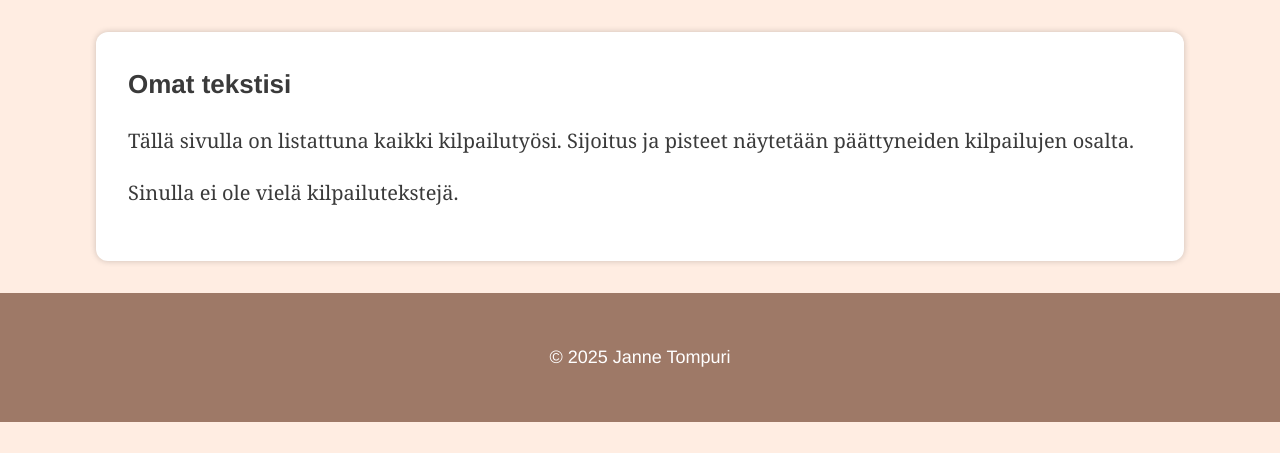
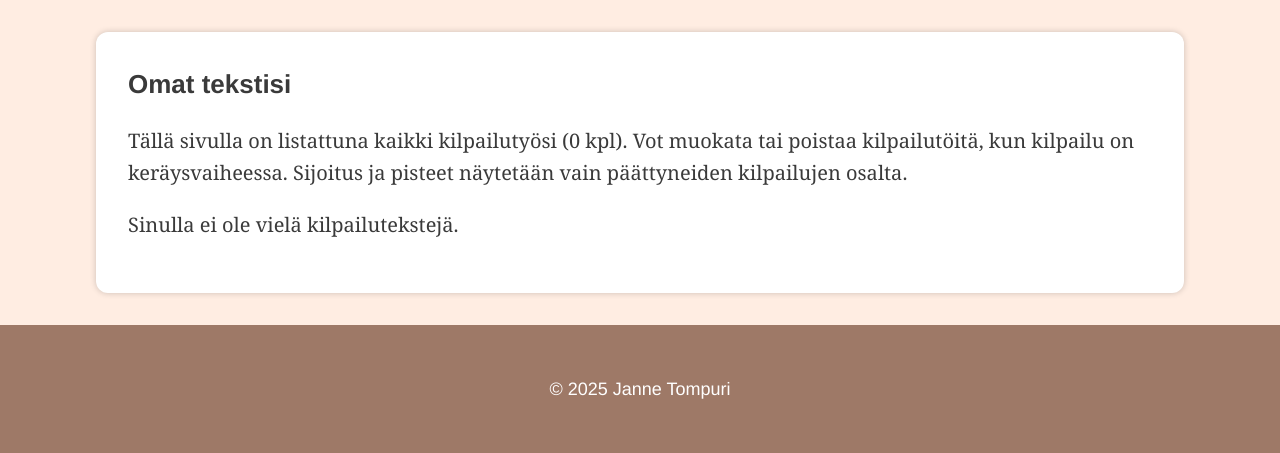
Before and after one commit to jtompuri/writing-contest-web-app, a Flask app: page /my_texts in a window 1280 px wide. Shown: the part 119-572 px from the top of the page. Run offline with Flask 3, Linux system fonts and the light colour scheme; the visitor is signed in with stand-in values (Sample User, id 1); data comes from the database, SQL or seed files in the repository; data that the repository does not hold is empty.

Commit message:
Added total count of user's entries

```diff
--- a/routes/entries.py
+++ b/routes/entries.py
@@ -82,6 +82,7 @@ def my_texts():
         flash("Kirjaudu sisään nähdäksesi omat tekstisi.")
         return redirect(url_for("auth.login", next_page=request.path))
     entries = sql.get_user_entries_with_results(session["user_id"])
+    total = sql.get_user_entry_count(session["user_id"])
     today = date.today().isoformat()
 
     # Normalize: ensure each entry has .id for contest id
@@ -92,7 +93,6 @@ def my_texts():
             entry["id"] = entry["contest_id"]
         normalized_entries.append(entry)
 
-    total = len(normalized_entries)
     per_page = config.DEFAULT_PER_PAGE
     page = int(request.args.get("page", 1))
     start = (page - 1) * per_page
--- a/sql.py
+++ b/sql.py
@@ -793,3 +793,18 @@ def get_results_contest_count():
     """
     result = db.query(query)
     return result[0][0] if result else 0
+
+
+def get_user_entry_count(user_id):
+    """
+    Retrieve the total number of entries submitted by a specific user.
+
+    Args:
+        user_id (int): The ID of the user.
+
+    Returns:
+        int: The number of entries submitted by the user.
+    """
+    query = "SELECT COUNT(*) AS count FROM entries WHERE user_id = ?"
+    result = db.query(query, [user_id])
+    return result[0]["count"] if result else 0
--- a/templates/my_texts.html
+++ b/templates/my_texts.html
@@ -2,7 +2,11 @@
 {% block title %}Tekstisi – {{ SITE_TITLE }}{% endblock %}
 {% block content %}
 <h1>Omat tekstisi</h1>
-<p>Tällä sivulla on listattuna kaikki kilpailutyösi. Sijoitus ja pisteet näytetään päättyneiden kilpailujen osalta.</p>
+<p>
+    Tällä sivulla on listattuna kaikki kilpailutyösi ({{ total }} kpl).
+    Vot muokata tai poistaa kilpailutöitä, kun kilpailu on keräysvaiheessa.
+    Sijoitus ja pisteet näytetään vain päättyneiden kilpailujen osalta.
+</p>
 {% if all_entries %}
 <div class="cards">
     {% for entry in all_entries %}
@@ -16,7 +20,7 @@
             {% if entry.public_results %}
                 {% set ns = namespace(contest_url=url_for('main.result', contest_id=entry.contest_id)) %}
             {% else %}
-             {% set ns = namespace(contest_url=None) %}
+                {% set ns = namespace(contest_url=None) %}
             {% endif %}
             {% set _phase_text = "Kilpailu on päättynyt " ~ (entry.review_end|format_date) %}
         {% endif %}
```
